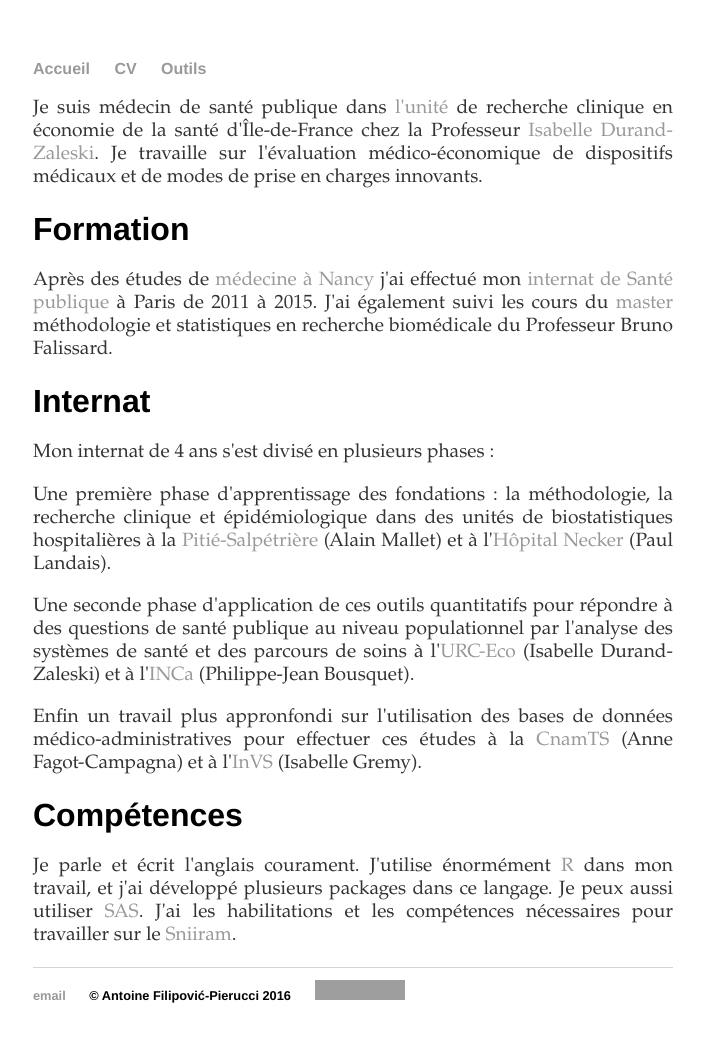
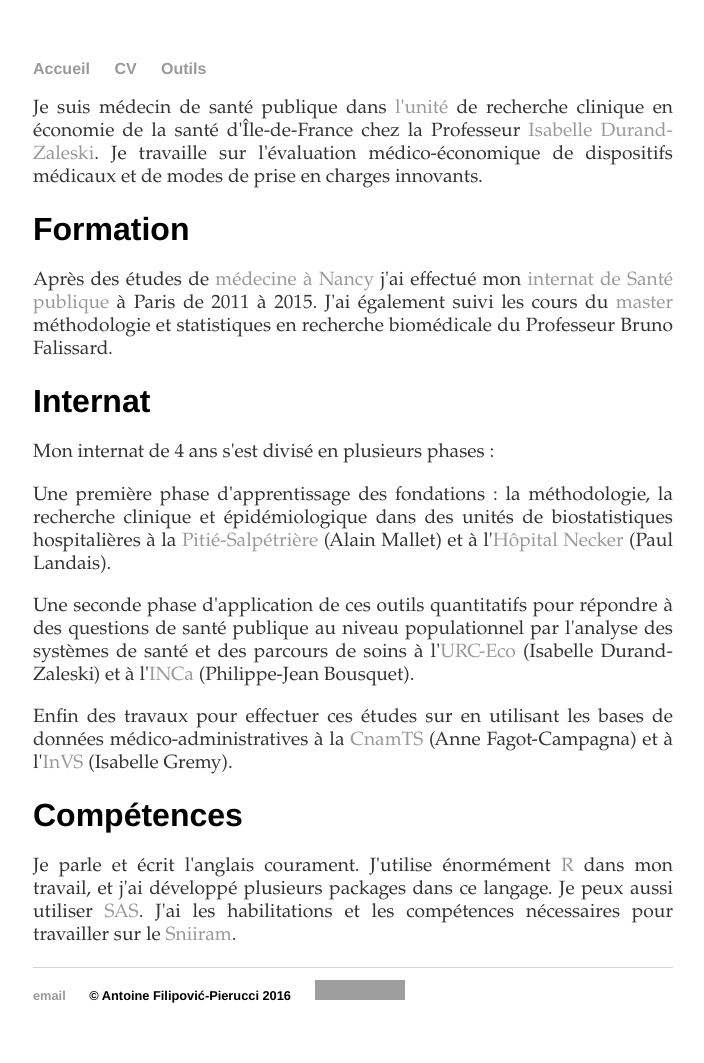
Before and after one commit to pierucci/pierucci.github.io, a Jekyll site: the page built from cv.html, in a window 1280 px wide. Shown: the whole page, without its empty margins (287-991 px from the left). Built offline with Jekyll 4.4.1, drawn with Linux system fonts in a browser that asks for light colours; grey boxes are pictures that could not be loaded.

Commit message:
reformulation cv

```diff
--- a/cv.html
+++ b/cv.html
@@ -23,7 +23,7 @@ la recherche clinique et épidémiologique dans des unités de
   biostatistiques hospitalières à la <a href = "http://pitiesalpetriere.aphp.fr/">Pitié-Salpétrière</a>  (Alain Mallet) et à l'<a href = "http://hopital-necker.aphp.fr/">Hôpital Necker </a>(Paul Landais).</p>
   <p>Une seconde phase d'application de ces outils quantitatifs pour répondre à des questions
   de santé publique au niveau populationnel par l'analyse des systèmes de santé et des parcours de soins à l'<a href = "http://www.urc-eco.fr/">URC-Eco</a> (Isabelle Durand-Zaleski) et à l'<a href = "http://www.e-cancer.fr/">INCa</a> (Philippe-Jean Bousquet).</p>
-  <p>Enfin un travail plus appronfondi sur l'utilisation des bases de données médico-administratives pour effectuer ces études à la <a href = "http://www.ameli.fr/">CnamTS</a> (Anne Fagot-Campagna) et à l'<a href = "http://www.invs.sante.fr/">InVS</a> (Isabelle Gremy).</p>
+  <p>Enfin des travaux pour effectuer ces études sur en utilisant les bases de données médico-administratives à la <a href = "http://www.ameli.fr/">CnamTS</a> (Anne Fagot-Campagna) et à l'<a href = "http://www.invs.sante.fr/">InVS</a> (Isabelle Gremy).</p>
 </div>
 <div class="cv-competences">
   <h1>Compétences</h1>
```
